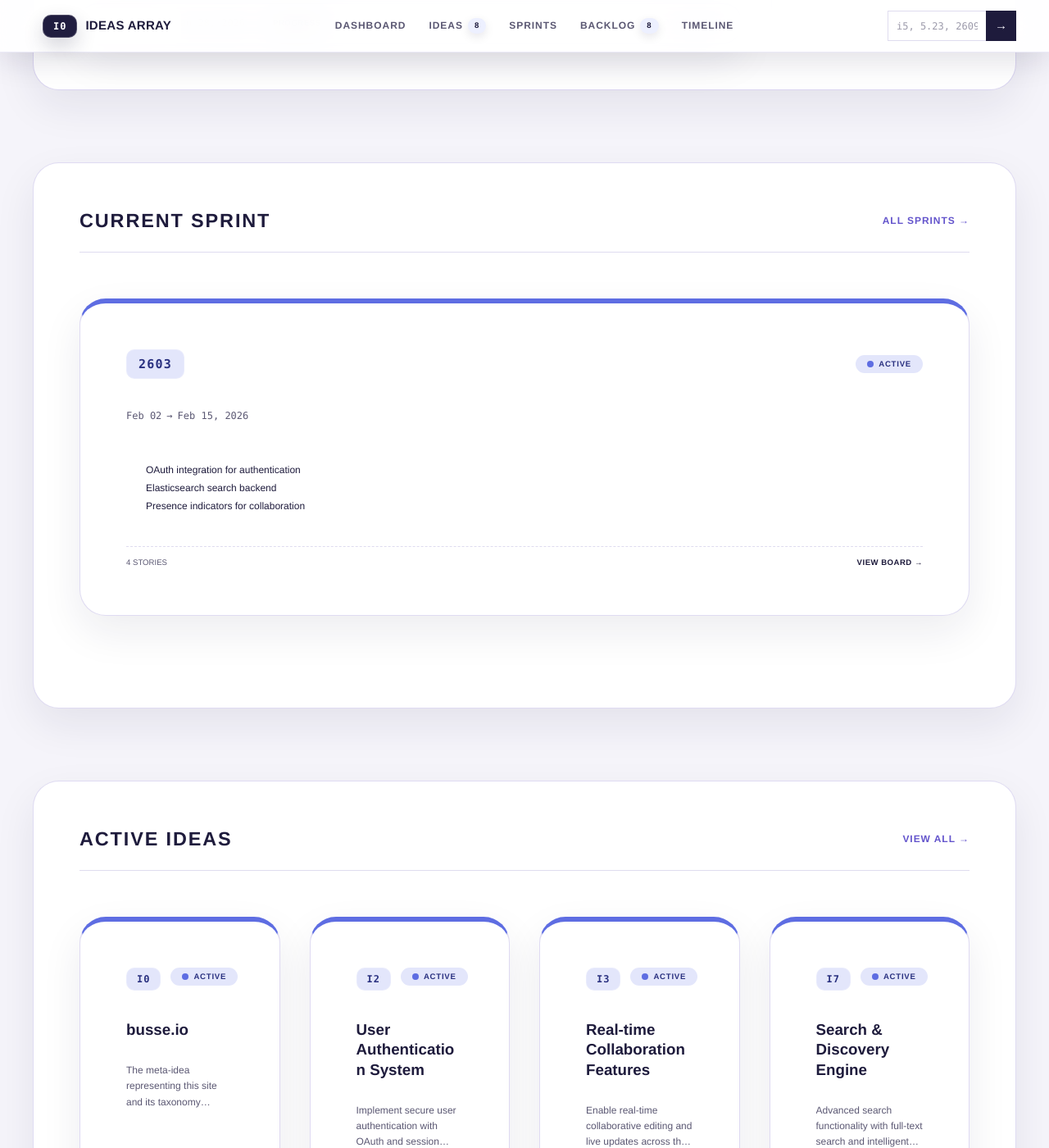
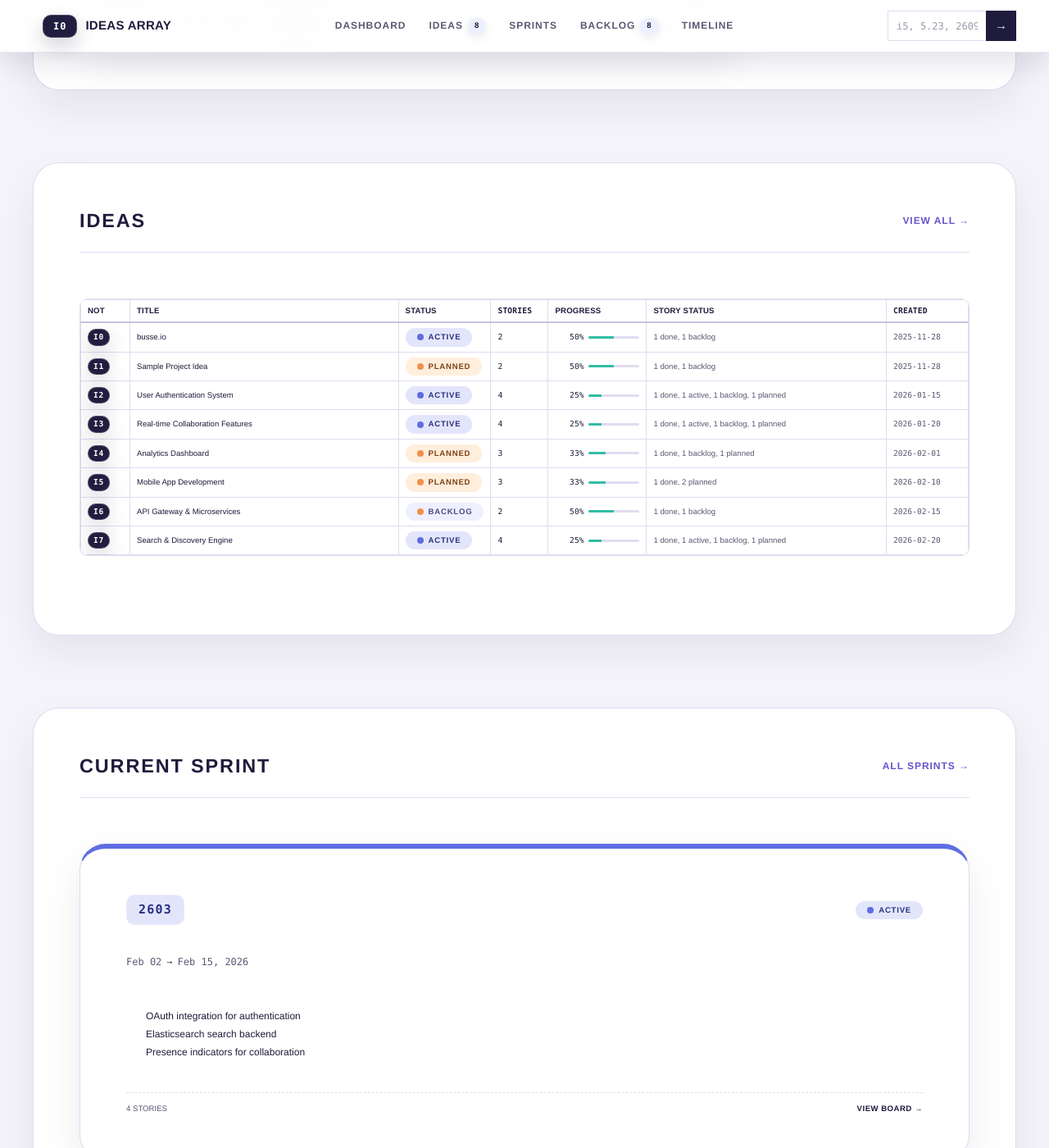
Before and after one commit to busse/cb0, a Jekyll site: the page built from index.html, in a window 1280 px wide and 1400 px high, scrolled down 879 px. Shown: the whole window at 82% size. Built offline with Jekyll 4.4.1, drawn with Linux system fonts in a browser that asks for light colours.

Commit message:
Add ideas section to home page and style ideas table
- Introduced a new section for displaying ideas on the home page.
- Added a responsive ideas table with styling for better presentation and usability.

```diff
--- /dev/null
+++ b/_includes/ideas-table.html
@@ -0,0 +1,105 @@
+{%- comment -%}
+  Ideas table component for home page
+  Displays all ideas with detailed progress information
+{%- endcomment -%}
+{%- assign sorted_ideas = site.ideas | sort: "idea_number" -%}
+{%- if sorted_ideas.size > 0 -%}
+  <div class="ideas-table-wrapper">
+    <table class="ideas-table">
+      <thead>
+        <tr>
+          <th class="ideas-table__notation">NOT</th>
+          <th class="ideas-table__title">TITLE</th>
+          <th class="ideas-table__status">STATUS</th>
+          <th class="ideas-table__stories">STORIES</th>
+          <th class="ideas-table__progress">PROGRESS</th>
+          <th class="ideas-table__story-status">STORY STATUS</th>
+          <th class="ideas-table__created">CREATED</th>
+        </tr>
+      </thead>
+      <tbody>
+        {%- for idea in sorted_ideas -%}
+          {%- include helpers/stories-for-idea.html idea_number=idea.idea_number -%}
+          {%- assign idea_stories = stories_list -%}
+          {%- assign total_stories = idea_stories | size -%}
+
+          {%- comment -%} Count stories by status {%- endcomment -%}
+          {%- assign done_stories = idea_stories | where: "status", "done" | size -%}
+          {%- assign in_progress_stories = idea_stories | where: "status", "in_progress" | size -%}
+          {%- assign in_progress_stories_alt = idea_stories | where: "status", "in-progress" | size -%}
+          {%- assign in_progress_stories = in_progress_stories | plus: in_progress_stories_alt -%}
+          {%- assign backlog_stories = idea_stories | where: "status", "backlog" | size -%}
+          {%- assign planned_stories = idea_stories | where: "status", "planned" | size -%}
+
+          {%- comment -%} Calculate progress percentage {%- endcomment -%}
+          {%- if total_stories > 0 -%}
+            {%- assign progress_pct = done_stories | times: 100.0 | divided_by: total_stories | round -%}
+          {%- else -%}
+            {%- assign progress_pct = 0 -%}
+          {%- endif -%}
+
+          {%- comment -%} Build story status string {%- endcomment -%}
+          {%- assign status_parts = "" -%}
+          {%- if done_stories > 0 -%}
+            {%- if status_parts != "" -%}
+              {%- assign status_parts = status_parts | append: ", " -%}
+            {%- endif -%}
+            {%- assign status_parts = status_parts | append: done_stories | append: " done" -%}
+          {%- endif -%}
+          {%- if in_progress_stories > 0 -%}
+            {%- if status_parts != "" -%}
+              {%- assign status_parts = status_parts | append: ", " -%}
+            {%- endif -%}
+            {%- assign status_parts = status_parts | append: in_progress_stories | append: " active" -%}
+          {%- endif -%}
+          {%- if backlog_stories > 0 -%}
+            {%- if status_parts != "" -%}
+              {%- assign status_parts = status_parts | append: ", " -%}
+            {%- endif -%}
+            {%- assign status_parts = status_parts | append: backlog_stories | append: " backlog" -%}
+          {%- endif -%}
+          {%- if planned_stories > 0 -%}
+            {%- if status_parts != "" -%}
+              {%- assign status_parts = status_parts | append: ", " -%}
+            {%- endif -%}
+            {%- assign status_parts = status_parts | append: planned_stories | append: " planned" -%}
+          {%- endif -%}
+          {%- if status_parts == "" -%}
+            {%- assign status_parts = "—" -%}
+          {%- endif -%}
+
+          <tr class="ideas-table__row">
+            <td class="ideas-table__notation">
+              {% include notation-badge.html idea=idea.idea_number size="sm" %}
+            </td>
+            <td class="ideas-table__title">
+              <a href="{{ idea.url | relative_url }}" class="ideas-table__title-link">{{ idea.title }}</a>
+            </td>
+            <td class="ideas-table__status">
+              <span class="status-indicator status-indicator--{{ idea.status }}">{{ idea.status | upcase }}</span>
+            </td>
+            <td class="ideas-table__stories">
+              {{ total_stories }}
+            </td>
+            <td class="ideas-table__progress">
+              <div class="ideas-table__progress-container">
+                <span class="ideas-table__progress-text">{{ progress_pct }}%</span>
+                <div class="ideas-table__progress-bar">
+                  <div class="ideas-table__progress-fill" style="width: {{ progress_pct }}%;"></div>
+                </div>
+              </div>
+            </td>
+            <td class="ideas-table__story-status">
+              {{ status_parts }}
+            </td>
+            <td class="ideas-table__created">
+              <time datetime="{{ idea.created }}">{{ idea.created | date: "%Y-%m-%d" }}</time>
+            </td>
+          </tr>
+        {%- endfor -%}
+      </tbody>
+    </table>
+  </div>
+{%- else -%}
+  <p class="ideas-table__empty-message">No ideas yet. Create your first idea to get started.</p>
+{%- endif -%}
--- a/assets/css/_utilities.scss
+++ b/assets/css/_utilities.scss
@@ -608,6 +608,173 @@
   }
 }
 
+// Ideas table view (Home page)
+.ideas-table-wrapper {
+  overflow-x: auto;
+  margin: var(--spacing-lg) 0;
+  -webkit-overflow-scrolling: touch;
+  border: 1px solid var(--color-border);
+  border-radius: var(--radius-sm);
+}
+
+.ideas-table {
+  width: 100%;
+  min-width: 100%;
+  border-collapse: collapse;
+  font-size: var(--text-xs);
+  background: var(--color-surface);
+}
+
+.ideas-table thead {
+  position: sticky;
+  top: 0;
+  z-index: 20;
+  background: var(--color-surface);
+}
+
+.ideas-table th,
+.ideas-table td {
+  padding: 6px 8px;
+  text-align: left;
+  border: 1px solid var(--color-border);
+  vertical-align: middle;
+}
+
+.ideas-table th {
+  font-weight: 700;
+  text-transform: uppercase;
+  letter-spacing: 0.02em;
+  font-size: var(--text-xs);
+  background: var(--color-surface);
+  color: var(--color-text-primary);
+  border-bottom: 2px solid var(--color-border-strong);
+}
+
+.ideas-table__notation {
+  width: 60px;
+  min-width: 60px;
+  text-align: center;
+  padding: 6px 4px;
+}
+
+.ideas-table__title {
+  width: auto;
+  min-width: 200px;
+  font-weight: 500;
+}
+
+.ideas-table__title-link {
+  color: var(--color-text-primary);
+  text-decoration: none;
+  transition: color var(--transition-fast);
+
+  &:hover {
+    color: var(--color-accent-secondary);
+    text-decoration: underline;
+  }
+}
+
+.ideas-table__status {
+  width: 100px;
+  min-width: 100px;
+  text-align: center;
+}
+
+.ideas-table__stories {
+  width: 70px;
+  min-width: 70px;
+  text-align: center;
+  font-family: var(--font-mono);
+}
+
+.ideas-table__progress {
+  width: 120px;
+  min-width: 120px;
+}
+
+.ideas-table__progress-container {
+  display: flex;
+  align-items: center;
+  gap: 6px;
+}
+
+.ideas-table__progress-text {
+  font-family: var(--font-mono);
+  font-size: var(--text-xs);
+  color: var(--color-text-primary);
+  min-width: 35px;
+  text-align: right;
+}
+
+.ideas-table__progress-bar {
+  flex: 1;
+  height: 3px;
+  background: var(--color-border);
+  border-radius: 2px;
+  overflow: hidden;
+  min-width: 40px;
+}
+
+.ideas-table__progress-fill {
+  height: 100%;
+  background: var(--color-status-complete);
+  transition: width var(--transition-base);
+}
+
+.ideas-table__story-status {
+  width: auto;
+  min-width: 150px;
+  font-size: var(--text-xs);
+  color: var(--color-text-secondary);
+}
+
+.ideas-table__created {
+  width: 100px;
+  min-width: 100px;
+  font-family: var(--font-mono);
+  font-size: var(--text-xs);
+  color: var(--color-text-secondary);
+}
+
+.ideas-table__row {
+  transition: background-color var(--transition-fast);
+
+  &:hover {
+    background: var(--color-surface-alt);
+  }
+}
+
+.ideas-table__empty-message {
+  text-align: center;
+  padding: var(--spacing-2xl);
+  color: var(--color-text-secondary);
+}
+
+// Responsive adjustments for ideas table
+@media (max-width: 1024px) {
+  .ideas-table__title {
+    min-width: 150px;
+  }
+
+  .ideas-table__progress {
+    min-width: 100px;
+  }
+
+  .ideas-table__story-status {
+    min-width: 120px;
+  }
+}
+
+@media (max-width: 768px) {
+  .ideas-table-wrapper {
+    overflow-x: scroll;
+  }
+
+  .ideas-table {
+    min-width: 800px;
+  }
+}
+
 // Glossary
 .glossary-content {
   max-width: 900px;
--- a/index.html
+++ b/index.html
@@ -47,6 +47,17 @@ title: Home
     </aside>
   </section>
 
+  {%- assign all_ideas = site.ideas | sort: "idea_number" -%}
+  {%- if all_ideas.size > 0 -%}
+    <section class="content-section">
+      <header class="section-header">
+        <h2 class="section-title">IDEAS</h2>
+        <a href="{{ '/ideas/' | relative_url }}" class="section-link">VIEW ALL →</a>
+      </header>
+      {% include ideas-table.html %}
+    </section>
+  {%- endif -%}
+
   {%- assign active_sprints = site.sprints | where: "status", "active" | sort: "sprint_id" | reverse -%}
   {%- if active_sprints.size > 0 -%}
     <section class="content-section">
```
